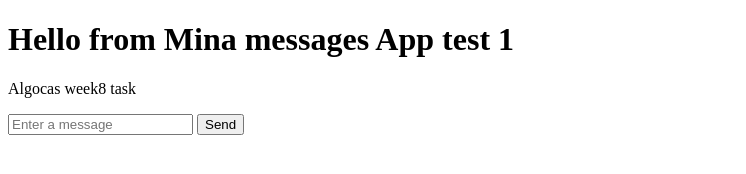
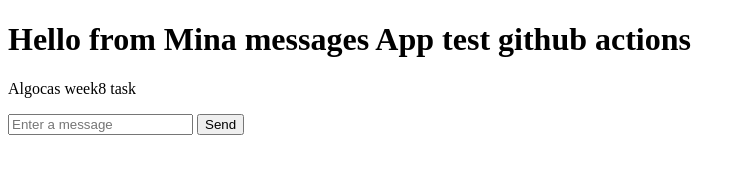
Before and after one commit to mina-safwat-1/algocas-week8, a plain HTML site: page frontend/index.html in a window 1280 px wide. Shown: the whole page, without its empty margins (0-746 px from the left). Drawn offline with Linux system fonts and the light colour scheme; no server answers.

Commit message:
Test github actions ci pipeline

```diff
--- a/frontend/index.html
+++ b/frontend/index.html
@@ -4,7 +4,7 @@
   <title>Frontend</title>
 </head>
 <body>
-  <h1>Hello from Mina messages App test 1</h1>
+  <h1>Hello from Mina messages App test github actions</h1>
   <p>Algocas week8 task</p>
 
   <form id="messageForm">
```
